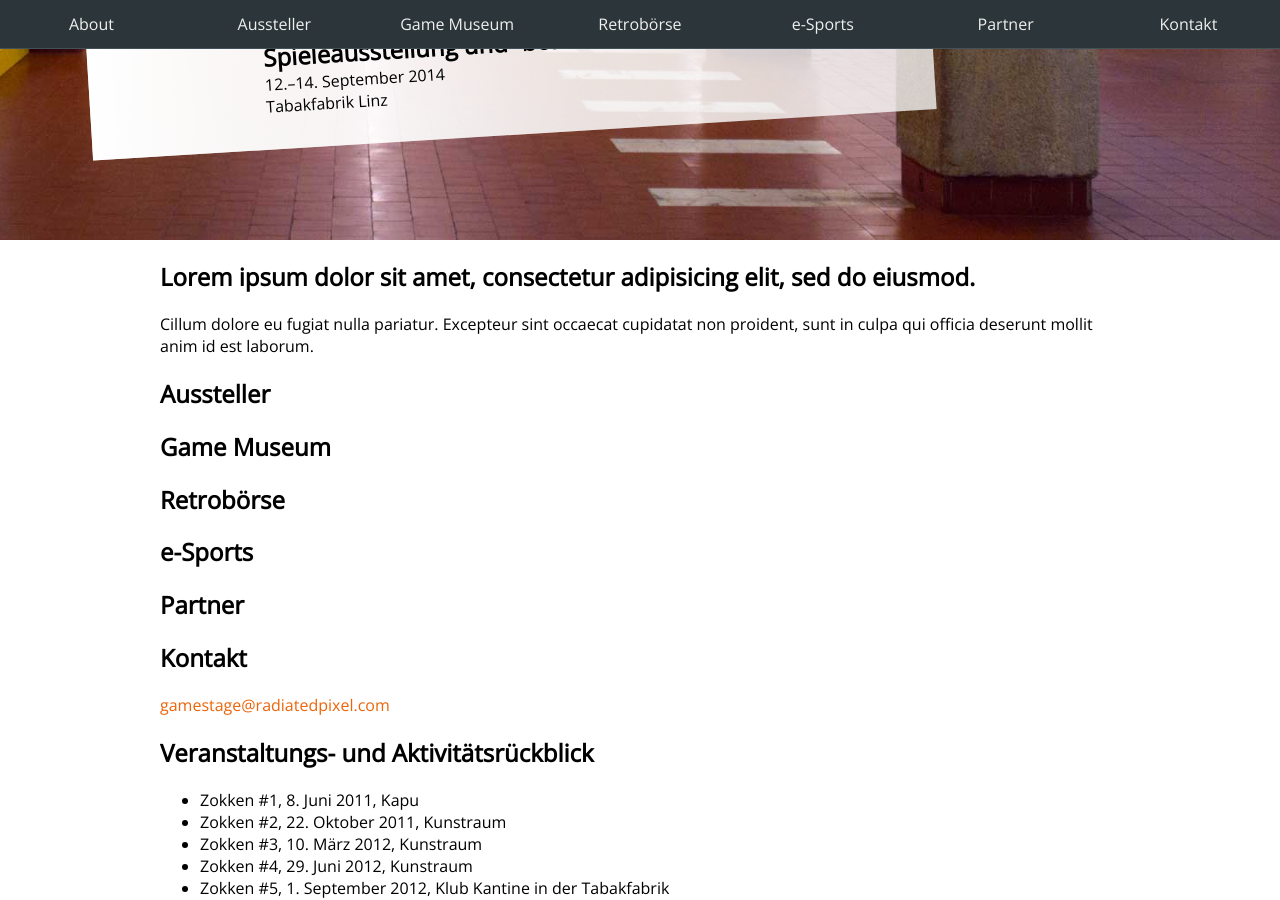
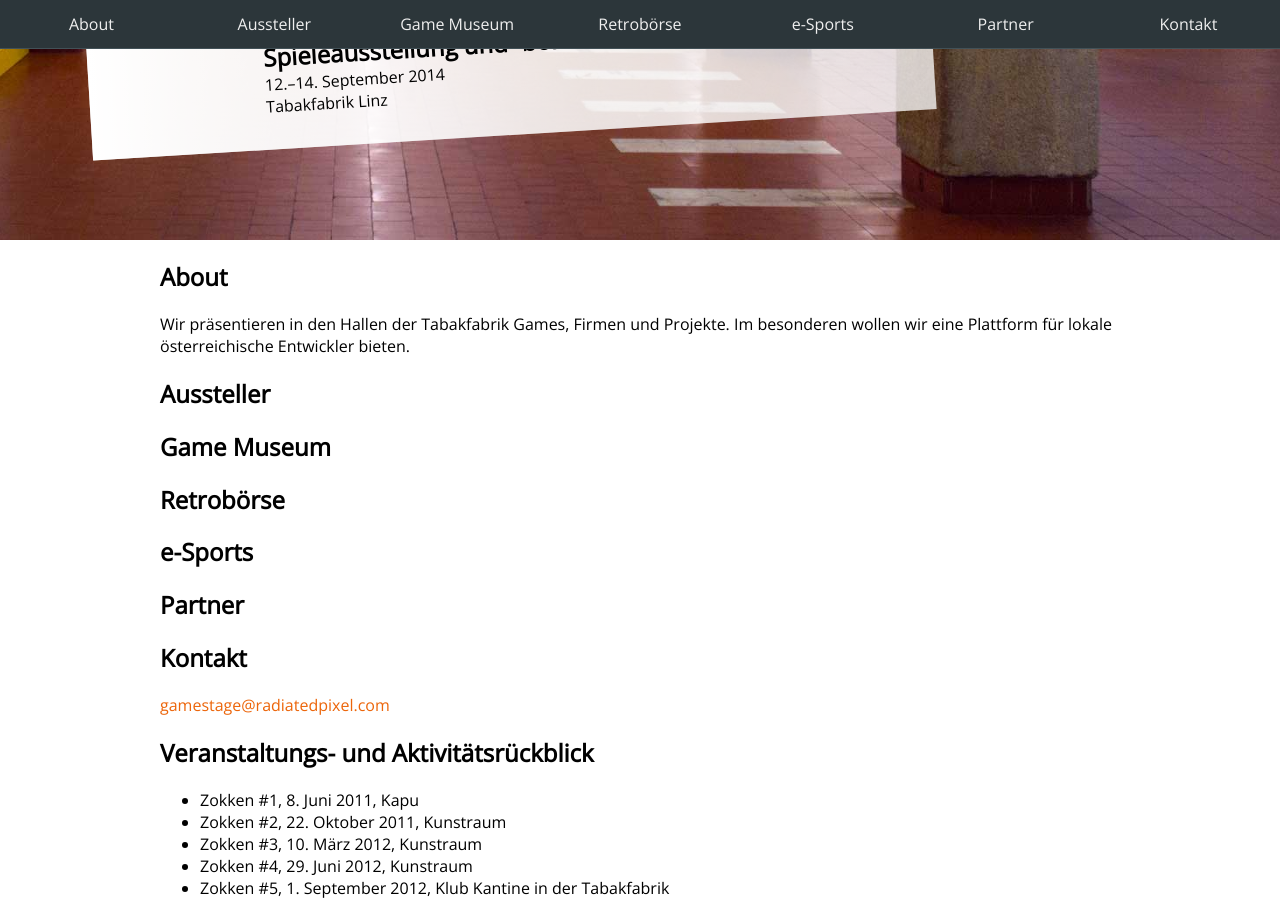
Before and after one commit to Lorti/gsexpo, a Jekyll site: the page built from index.html, in a window 1280 px wide and 900 px high, scrolled down 480 px. Built offline with Jekyll 4.4.1, drawn with Linux system fonts in a browser that asks for light colours; nearby versions of some CDN libraries; Markdown is read by kramdown in place of the engine named in the settings.

Commit message:
Update about.markdown

```diff
--- a/_includes/about.markdown
+++ b/_includes/about.markdown
@@ -1,3 +1,4 @@
-## Lorem ipsum dolor sit amet, consectetur adipisicing elit, sed do eiusmod.
+## About
 
-Cillum dolore eu fugiat nulla pariatur. Excepteur sint occaecat cupidatat non proident, sunt in culpa qui officia deserunt mollit anim id est laborum.
+Wir präsentieren in den Hallen der Tabakfabrik Games, Firmen und Projekte.
+Im besonderen wollen wir eine Plattform für lokale österreichische Entwickler bieten.
```
